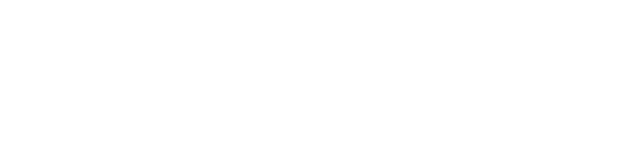
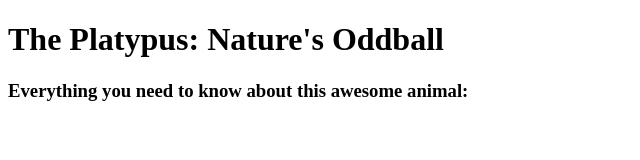
Before and after one commit to D-Maher/D-Maher.github.io, a plain HTML site: page index.html in a window 1280 px wide. Shown: the whole page, without its empty margins (0-640 px from the left). Drawn offline with Linux system fonts and the light colour scheme.

Commit message:
Added <header> section with an h1 and an h3

```diff
--- a/index.html
+++ b/index.html
@@ -4,6 +4,9 @@
     <title>The Platypus Fan Club</title>
 </head>
 <body>
-
+    <header>
+      <h1>The Platypus: Nature's Oddball</h1>
+        <h3>Everything you need to know about this awesome animal:</h3>
+    </header>
 </body>
 </html>
```
